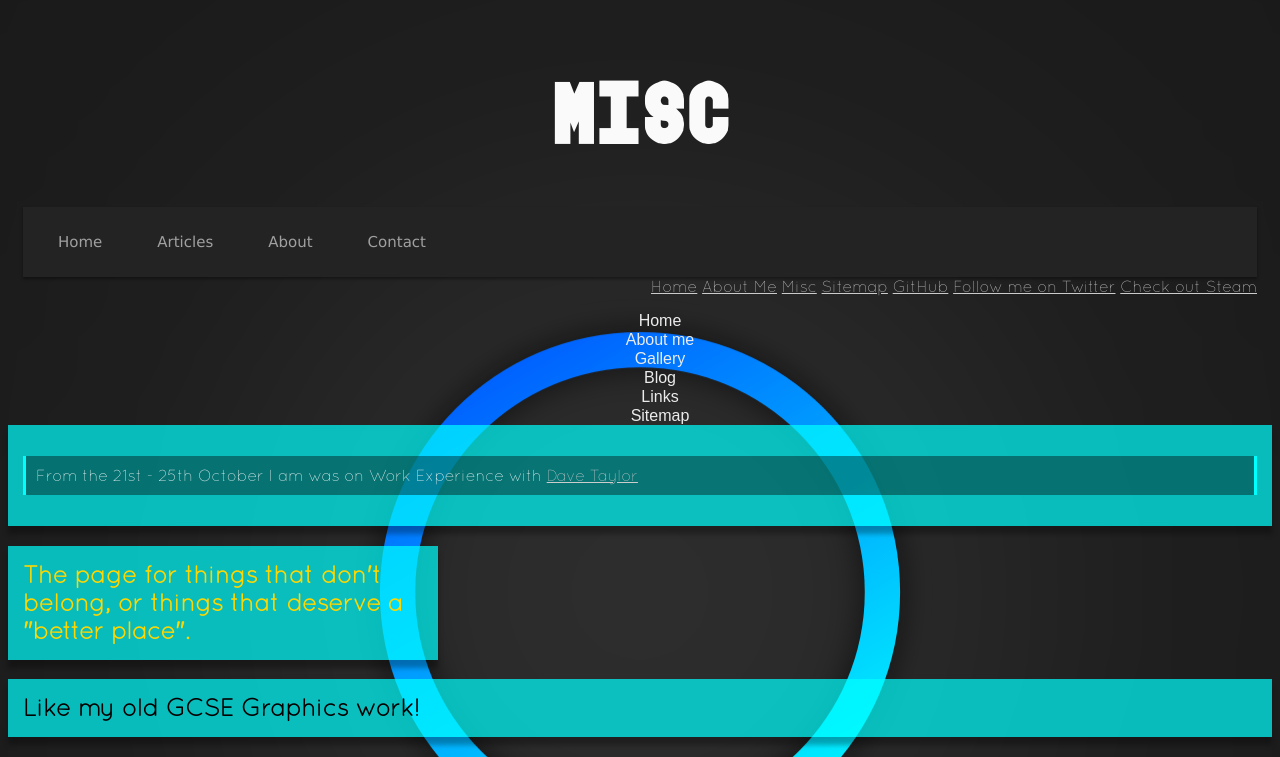
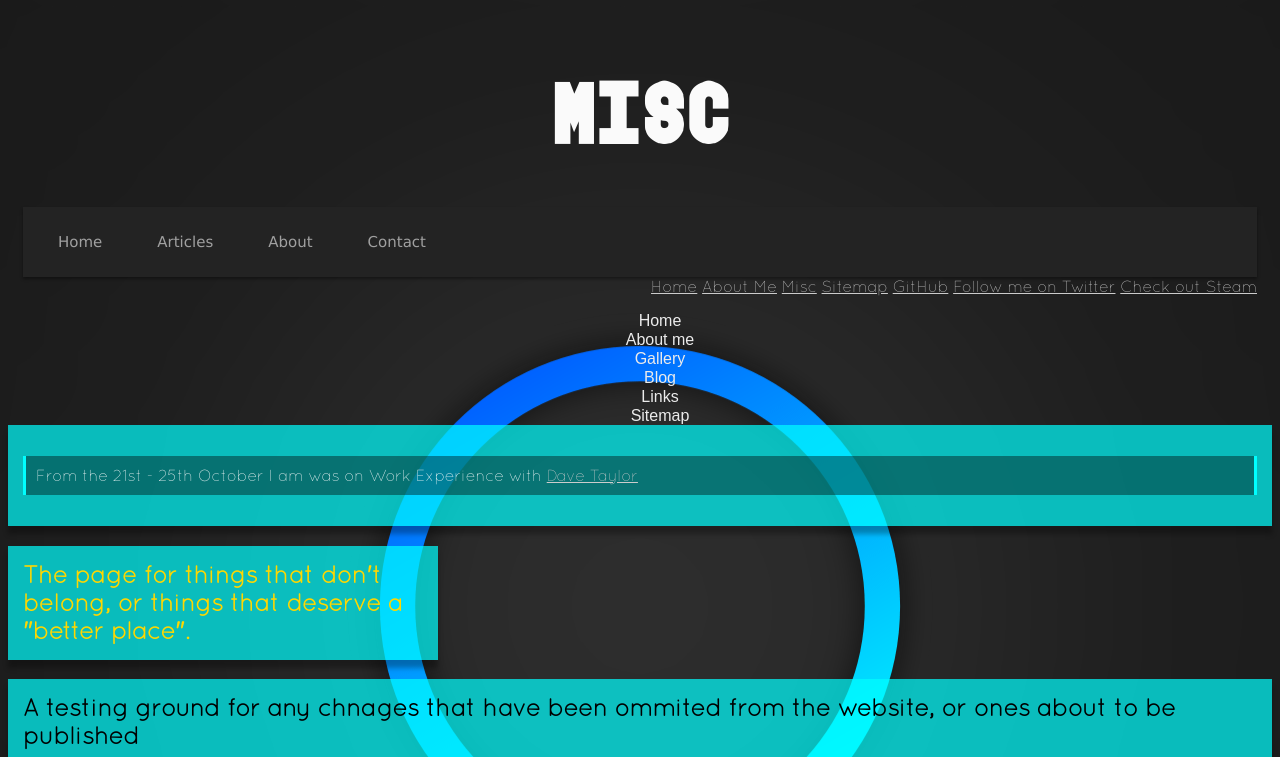
Before and after one commit to boffnoff/boffnoff.github.com, a Jekyll site: the page built from misc.html, in a window 1280 px wide. Shown: the top 757 px of the page. Built offline with Jekyll 4.4.1, drawn with Linux system fonts in a browser that asks for light colours; grey boxes are pictures that could not be loaded.

Commit message:
reworded the fianl paragraph

```diff
--- a/misc.html
+++ b/misc.html
@@ -27,7 +27,7 @@ layout: master
 </h2>
 
 <h2>
-  Like my old GCSE Graphics work!
+  A testing ground for any chnages that have been ommited from the website, or ones about to be published
 </h2>
 
 
```
